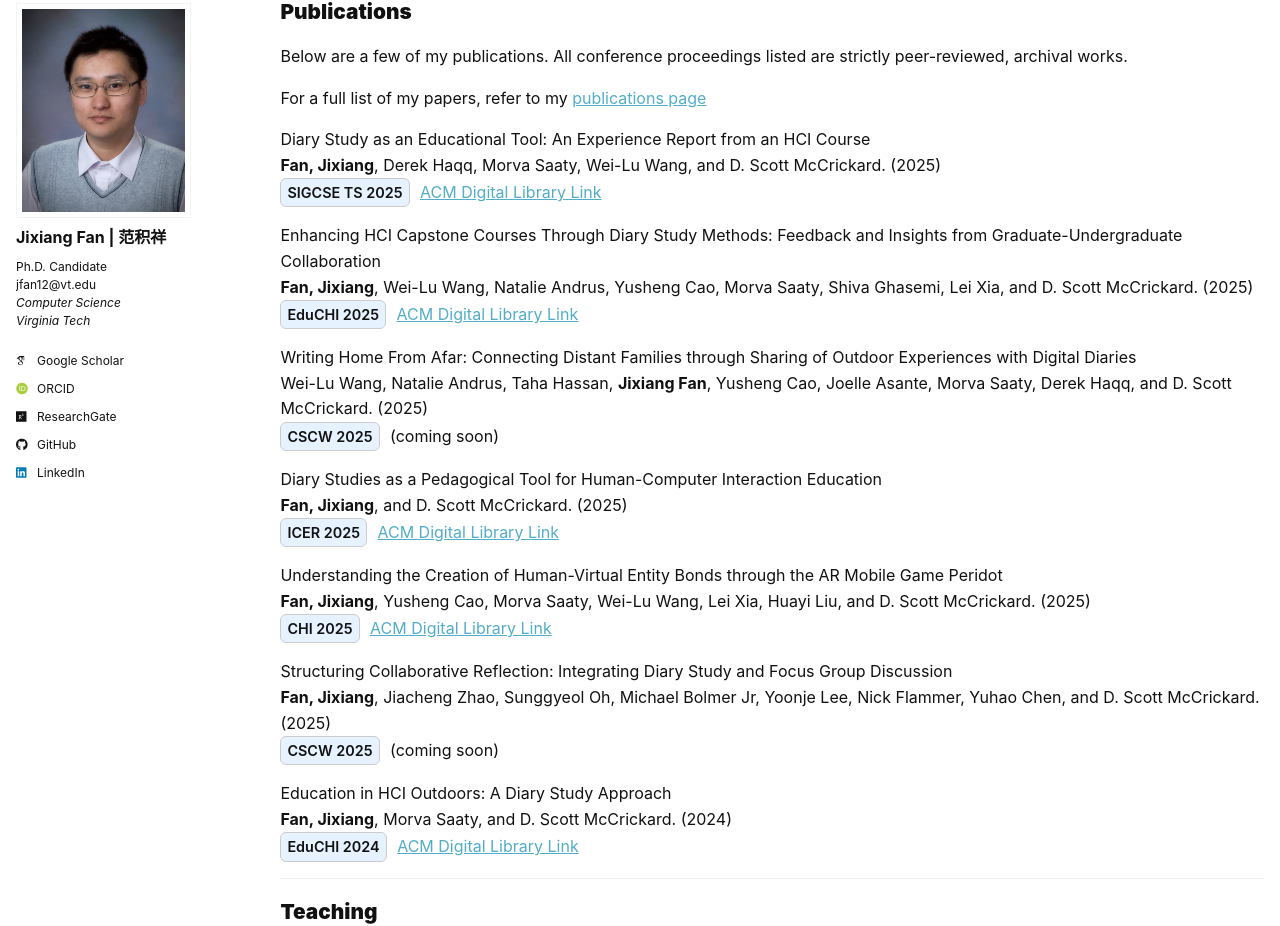
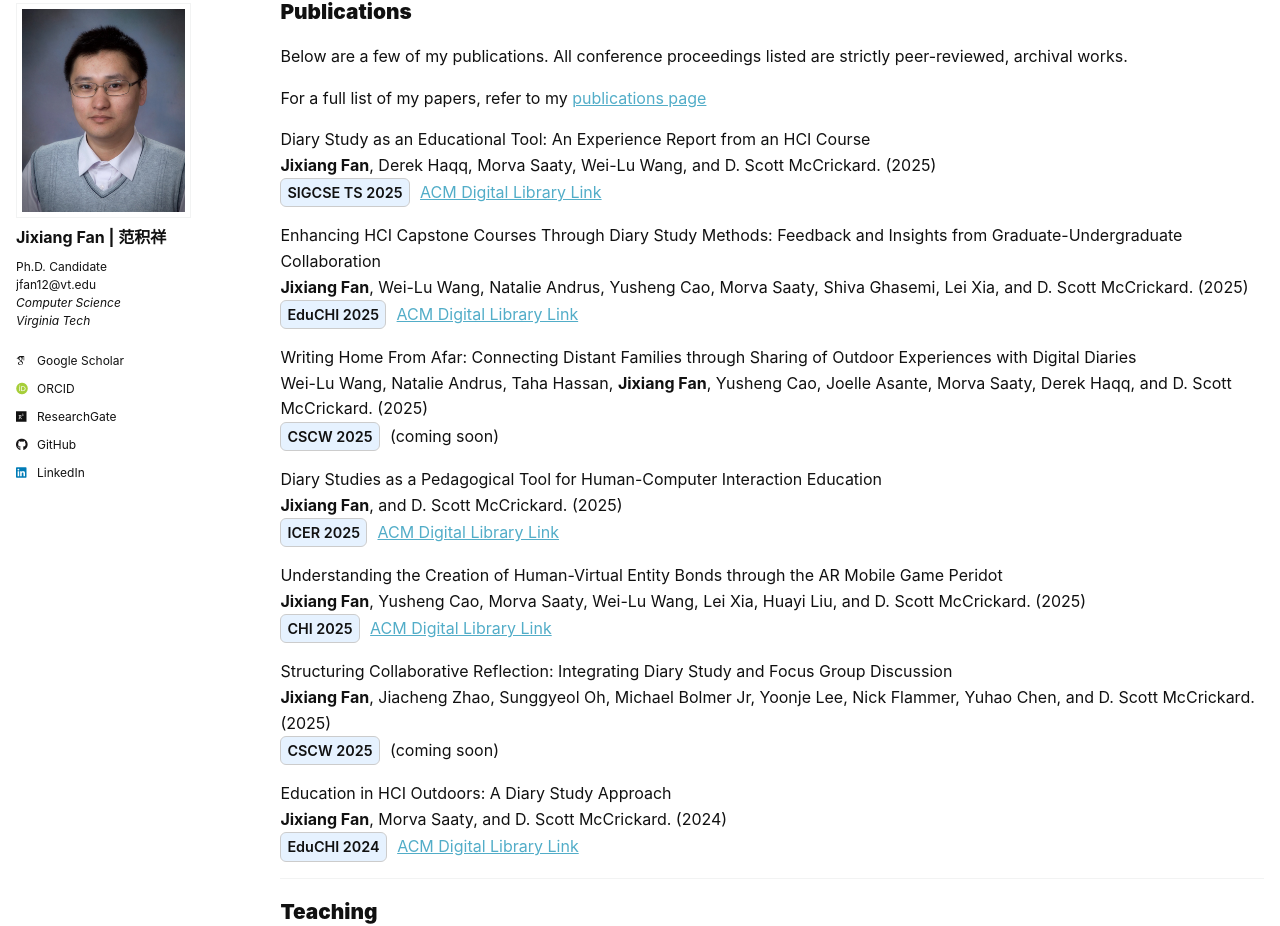
Before and after one commit to JixiangFan/web, a Jekyll site: the page built from _pages/about.md, in a window 1280 px wide and 1400 px high, scrolled down 2074 px. Shown: the part 105-1031 px from the top of the window. Built offline with Jekyll 4.4.1, drawn with Linux system fonts in a browser that asks for light colours; some web fonts are replaced.

```diff
--- a/_pages/about.md
+++ b/_pages/about.md
@@ -157,7 +157,7 @@ Below are a few of my publications. All conference proceedings listed are strict
 For a full list of my papers, refer to my [publications page](publications.html)
 
 Diary Study as an Educational Tool: An Experience Report from an HCI Course
-**Fan, Jixiang**, Derek Haqq, Morva Saaty, Wei-Lu Wang, and D. Scott McCrickard. (2025)
+**Jixiang Fan**, Derek Haqq, Morva Saaty, Wei-Lu Wang, and D. Scott McCrickard. (2025)
 <span style="display:inline-block; padding:2px 6px; font-size:90%;
              font-weight:600; border:1px solid #ccc; border-radius:6px;
              background:#e6f2ff; margin-right:6px;">
@@ -166,7 +166,7 @@ Diary Study as an Educational Tool: An Experience Report from an HCI Course
 <a href="https://dl.acm.org/doi/10.1145/3641554.3701845">ACM Digital Library Link</a>
 
 Enhancing HCI Capstone Courses Through Diary Study Methods: Feedback and Insights from Graduate-Undergraduate Collaboration
-**Fan, Jixiang**, Wei-Lu Wang, Natalie Andrus, Yusheng Cao, Morva Saaty, Shiva Ghasemi, Lei Xia, and D. Scott McCrickard. (2025)
+**Jixiang Fan**, Wei-Lu Wang, Natalie Andrus, Yusheng Cao, Morva Saaty, Shiva Ghasemi, Lei Xia, and D. Scott McCrickard. (2025)
 <span style="display:inline-block; padding:2px 6px; font-size:90%;
              font-weight:600; border:1px solid #ccc; border-radius:6px;
              background:#e6f2ff; margin-right:6px;">
@@ -184,7 +184,7 @@ Wei-Lu Wang, Natalie Andrus, Taha Hassan, **Jixiang Fan**, Yusheng Cao, Joelle A
 (coming soon)
 
 Diary Studies as a Pedagogical Tool for Human-Computer Interaction Education
-**Fan, Jixiang**, and D. Scott McCrickard. (2025)
+**Jixiang Fan**, and D. Scott McCrickard. (2025)
 <span style="display:inline-block; padding:2px 6px; font-size:90%;
              font-weight:600; border:1px solid #ccc; border-radius:6px;
              background:#e6f2ff; margin-right:6px;">
@@ -193,7 +193,7 @@ Diary Studies as a Pedagogical Tool for Human-Computer Interaction Education
 <a href="https://dl.acm.org/doi/10.1145/3702653.3744312">ACM Digital Library Link</a>
 
 Understanding the Creation of Human-Virtual Entity Bonds through the AR Mobile Game Peridot
-**Fan, Jixiang**, Yusheng Cao, Morva Saaty, Wei-Lu Wang, Lei Xia, Huayi Liu, and D. Scott McCrickard. (2025)
+**Jixiang Fan**, Yusheng Cao, Morva Saaty, Wei-Lu Wang, Lei Xia, Huayi Liu, and D. Scott McCrickard. (2025)
 <span style="display:inline-block; padding:2px 6px; font-size:90%;
              font-weight:600; border:1px solid #ccc; border-radius:6px;
              background:#e6f2ff; margin-right:6px;">
@@ -202,7 +202,7 @@ Understanding the Creation of Human-Virtual Entity Bonds through the AR Mobile G
 <a href="https://dl.acm.org/doi/10.1145/3706599.3719751">ACM Digital Library Link</a>
 
 Structuring Collaborative Reflection: Integrating Diary Study and Focus Group Discussion
-**Fan, Jixiang**, Jiacheng Zhao, Sunggyeol Oh, Michael Bolmer Jr, Yoonje Lee, Nick Flammer, Yuhao Chen, and D. Scott McCrickard. (2025)
+**Jixiang Fan**, Jiacheng Zhao, Sunggyeol Oh, Michael Bolmer Jr, Yoonje Lee, Nick Flammer, Yuhao Chen, and D. Scott McCrickard. (2025)
 <span style="display:inline-block; padding:2px 6px; font-size:90%;
              font-weight:600; border:1px solid #ccc; border-radius:6px;
              background:#e6f2ff; margin-right:6px;">
@@ -211,7 +211,7 @@ Structuring Collaborative Reflection: Integrating Diary Study and Focus Group Di
 (coming soon)
 
 Education in HCI Outdoors: A Diary Study Approach
-**Fan, Jixiang**, Morva Saaty, and D. Scott McCrickard. (2024)
+**Jixiang Fan**, Morva Saaty, and D. Scott McCrickard. (2024)
 <span style="display:inline-block; padding:2px 6px; font-size:90%;
              font-weight:600; border:1px solid #ccc; border-radius:6px;
              background:#e6f2ff; margin-right:6px;">
```
